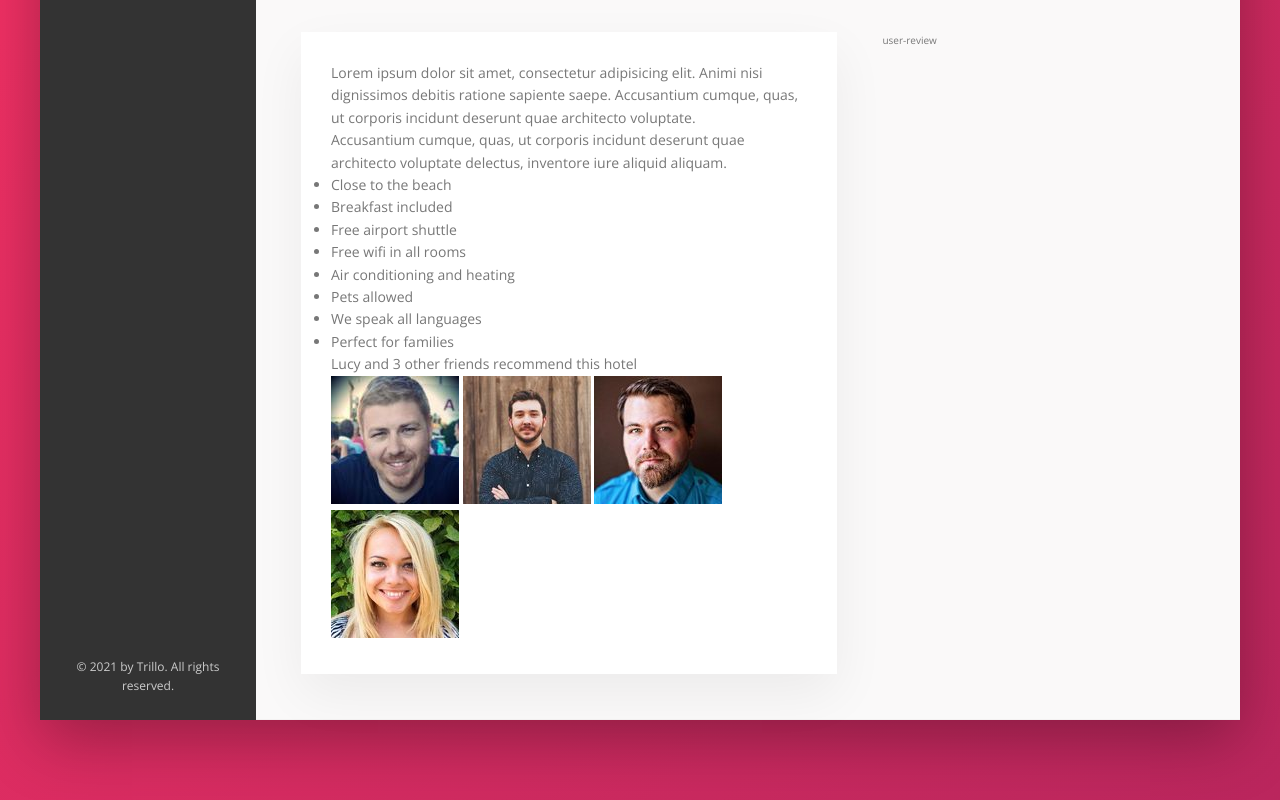
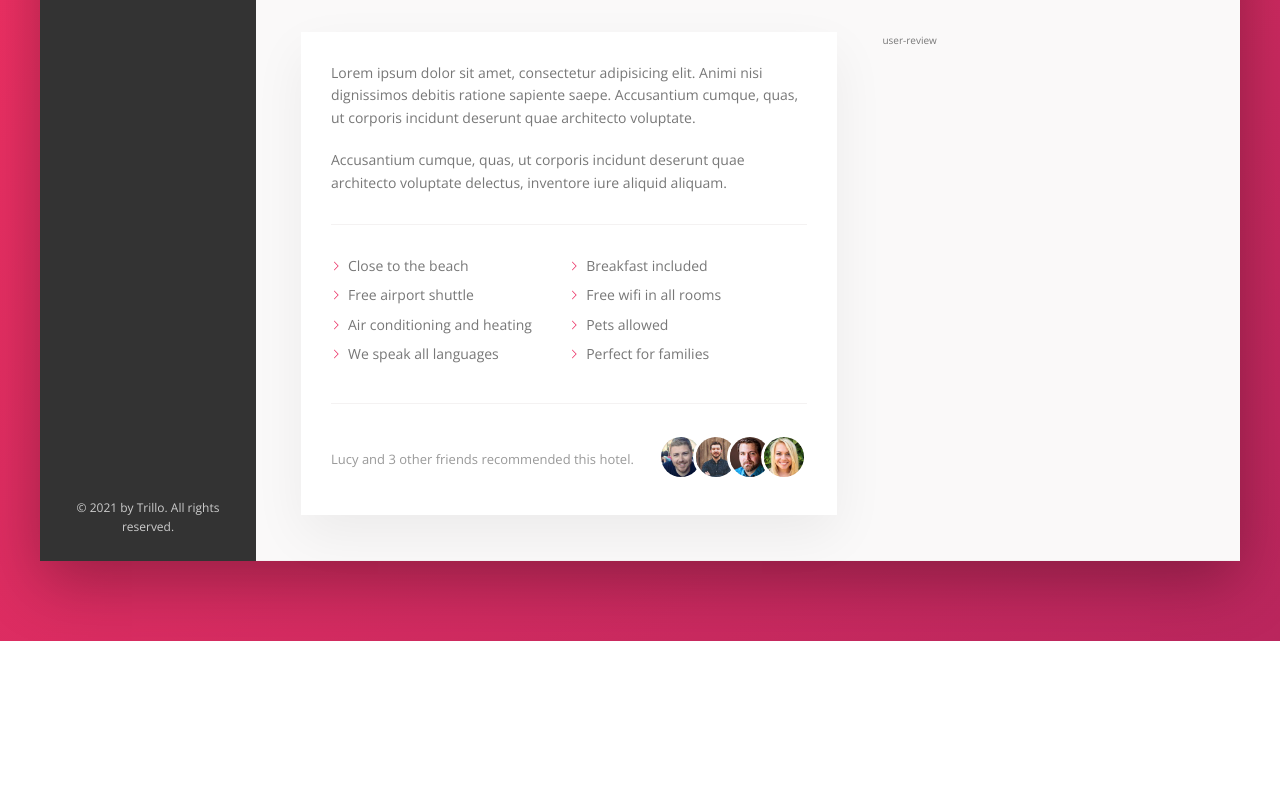
Before and after one commit to b3-bogusz/Trillo-CSS-Flexbox, a website: page index.html in a window 1280 px wide. Shown: the part 615-1415 px from the top of the page. After the commit the page ends 1256 px from the top, so only its background shows below. Drawn offline with nearby package versions, Linux system fonts and the light colour scheme.

Commit message:
add styling for description section

```diff
--- a/index.html
+++ b/index.html
@@ -158,7 +158,7 @@
                             </ul>
                             <div class="recommend">
                                 <p class="recommend__count">
-                                    Lucy and 3 other friends recommend this hotel
+                                    Lucy and 3 other friends recommended this hotel.
                                 </p>
                                 <div class="recommend__friends">
                                     <img src="img/user-3.jpg" alt="Friend 1" class="recommend__photo">
--- a/sass/_components.scss
+++ b/sass/_components.scss
@@ -308,7 +308,81 @@
 }
 
 
+//////////////////////////////////
+// paragraph
+.paragraph:not(:last-of-type) {
+  margin-bottom: 2rem;
+}
+
+
+
+
 
 
 //////////////////////////////////
-// BUTTON INLINE
+// LIST
+.list {
+  list-style: none;
+  margin: 3rem 0;
+  padding: 3rem 0;
+  border-top: var(--line);
+  border-bottom: var(--line);
+
+  display: flex;
+  flex-wrap: wrap;
+
+  &__item {
+    flex: 0 0 50%;
+    margin-bottom: .7rem;
+  }
+
+  &__item:before {
+    content: "";
+    display: inline-block;
+    height: 1rem;
+    width: 1rem;
+    margin-right: .7rem;
+
+    //older browsers
+    //background-image: url(../img/chevron-thin-right.svg);
+    //background-size: cover;
+
+    //newer browsers - masks
+    background-color: var(--color-primary);
+    -webkit-mask-image: url(../img/chevron-thin-right.svg);
+    -webkit-mask-size: cover;
+    mask-image: url(../img/chevron-thin-right.svg);
+    mask-size: cover;
+  }
+}
+
+
+//////////////////////////////////
+// RECOMMEND
+.recommend {
+  font-size: 1.3rem;
+  color: var(--color-grey-dark-3);
+  display: flex;
+  align-items: center;
+
+
+  &__count {
+  margin-right: auto;
+  }
+
+  &__friends {
+
+  }
+
+  &__photo {
+    box-sizing: content-box;
+    height: 4rem;
+    width: 4rem;
+    border-radius: 50%;
+    border: 3px solid #fff;
+
+    &:not(:last-child) {
+      margin-right: -1.5rem;
+    }
+  }
+}
```
Also changed, not shown: css/style.css.
